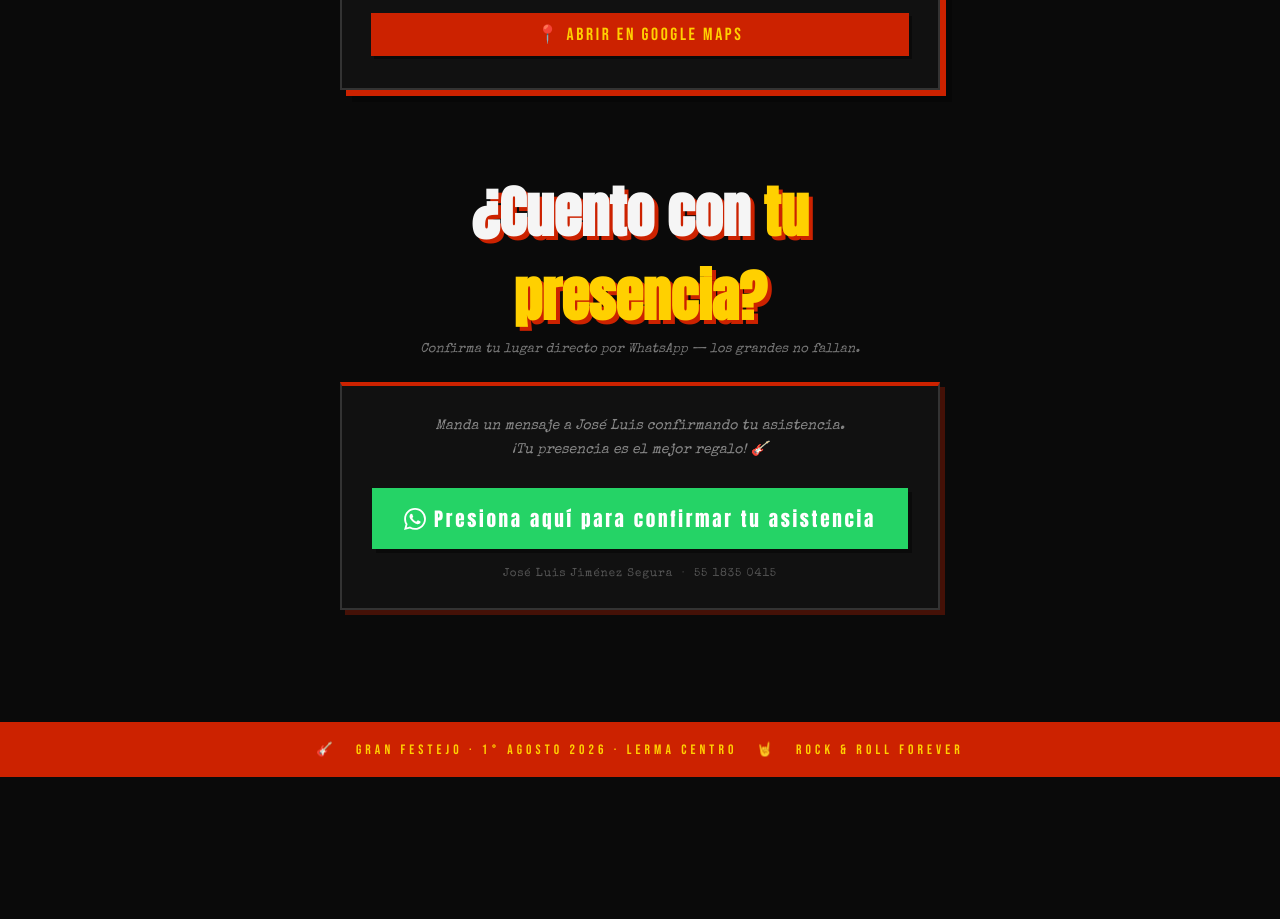
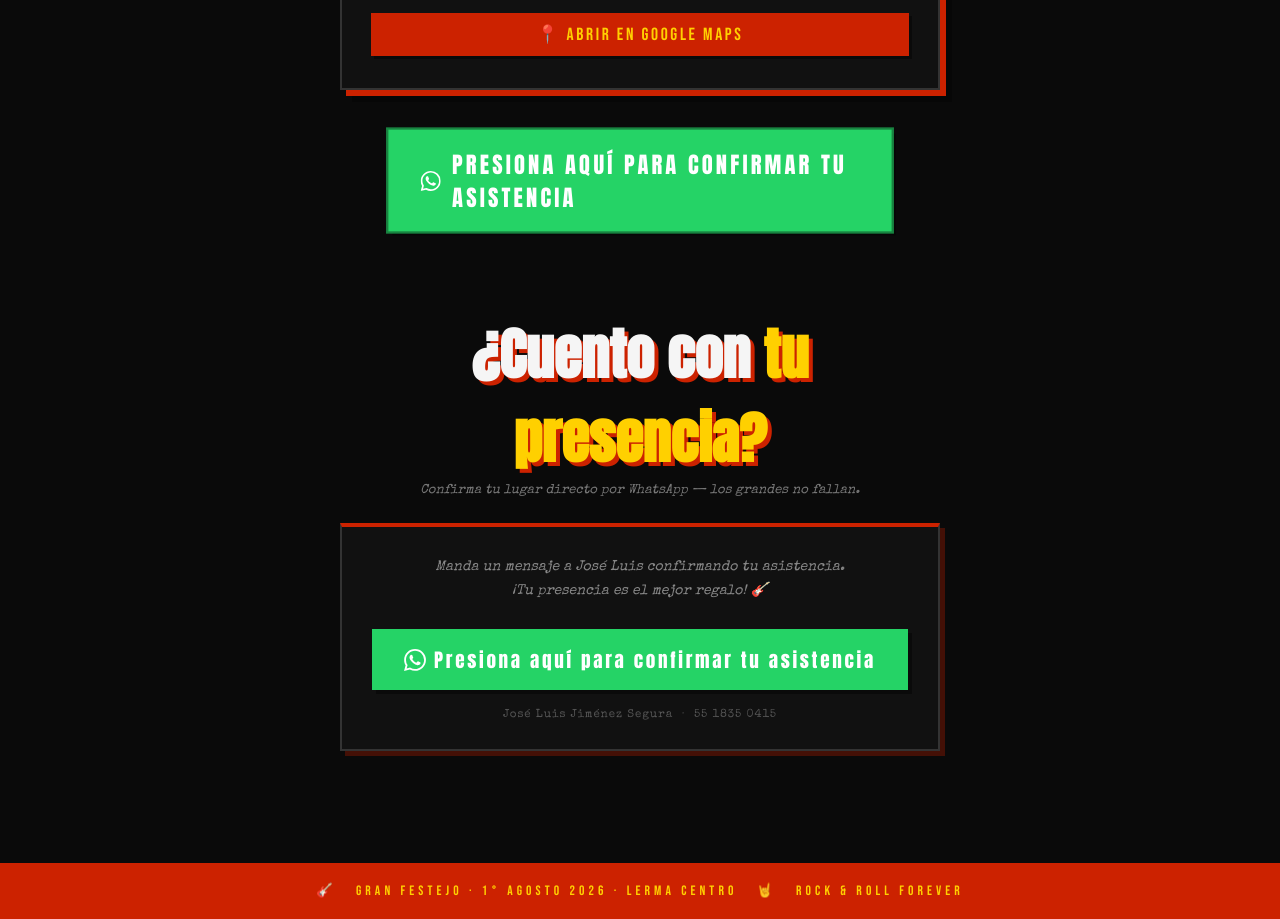
Before and after one commit to cjhirashi/invitacion-ana-luis, a plain HTML site: page index.html in a window 1280 px wide. Shown: the part 1889-2808 px from the top of the page. Before the commit the page ends 2666 px from the top, so only its background shows below. Drawn offline with nearby package versions, Linux system fonts and the light colour scheme.

Commit message:
Add pulsing WhatsApp confirmation button between map and RSVP

```diff
--- a/index.html
+++ b/index.html
@@ -427,6 +427,35 @@
       white-space: nowrap;
     }
 
+    /* ── WHATSAPP PULSE BUTTON ───────────────────────────── */
+    @keyframes pulse-ring {
+      0%   { transform: scale(1);   box-shadow: 0 0 0 0 rgba(37,211,102,.7), 4px 4px 0 rgba(0,0,0,.4); }
+      50%  { transform: scale(1.05); box-shadow: 0 0 0 18px rgba(37,211,102,0), 4px 4px 0 rgba(0,0,0,.4); }
+      100% { transform: scale(1);   box-shadow: 0 0 0 0 rgba(37,211,102,.7), 4px 4px 0 rgba(0,0,0,.4); }
+    }
+    .btn-wa-pulse {
+      display: flex;
+      align-items: center;
+      justify-content: center;
+      gap: .7rem;
+      background: #25D366;
+      color: #fff;
+      text-decoration: none;
+      font-family: 'Anton', sans-serif;
+      font-size: clamp(1.1rem, 4vw, 1.4rem);
+      letter-spacing: .14em;
+      text-transform: uppercase;
+      padding: 1.1rem 2rem;
+      max-width: 500px;
+      margin: 2.5rem auto;
+      box-shadow: 4px 4px 0 rgba(0,0,0,.4);
+      animation: pulse-ring 1.6s ease-in-out infinite;
+      position: relative;
+      z-index: 10;
+    }
+    .btn-wa-pulse:hover  { background: #20BA5A; animation-play-state: paused; }
+    .btn-wa-pulse:active { transform: scale(.97); }
+
     @media (max-width: 480px) {
       .setlist, .rsvp-section { margin-left: 1rem; margin-right: 1rem; }
       .setlist { padding: 1.4rem 1rem; }
@@ -669,6 +698,16 @@
     </a>
   </div>
 
+  <!-- BOTÓN WA PULSE -->
+  <a
+    href="https://wa.me/5215518350415?text=¡Hola%20José%20Luis!%20Confirmo%20mi%20asistencia%20a%20tu%20festejo%20del%201°%20de%20agosto%20🤘🎸"
+    target="_blank"
+    rel="noopener noreferrer"
+    class="btn-wa-pulse">
+    <svg width="26" height="26" viewBox="0 0 24 24" fill="currentColor"><path d="M17.472 14.382c-.297-.149-1.758-.867-2.03-.967-.273-.099-.471-.148-.67.15-.197.297-.767.966-.94 1.164-.173.199-.347.223-.644.075-.297-.15-1.255-.463-2.39-1.475-.883-.788-1.48-1.761-1.653-2.059-.173-.297-.018-.458.13-.606.134-.133.298-.347.446-.52.149-.174.198-.298.298-.497.099-.198.05-.371-.025-.52-.075-.149-.669-1.612-.916-2.207-.242-.579-.487-.5-.669-.51-.173-.008-.371-.01-.57-.01-.198 0-.52.074-.792.372-.272.297-1.04 1.016-1.04 2.479 0 1.462 1.065 2.875 1.213 3.074.149.198 2.096 3.2 5.077 4.487.709.306 1.262.489 1.694.625.712.227 1.36.195 1.871.118.571-.085 1.758-.719 2.006-1.413.248-.694.248-1.289.173-1.413-.074-.124-.272-.198-.57-.347m-5.421 7.403h-.004a9.87 9.87 0 01-5.031-1.378l-.361-.214-3.741.982.998-3.648-.235-.374a9.86 9.86 0 01-1.51-5.26c.001-5.45 4.436-9.884 9.888-9.884 2.64 0 5.122 1.03 6.988 2.898a9.825 9.825 0 012.893 6.994c-.003 5.45-4.437 9.884-9.885 9.884m8.413-18.297A11.815 11.815 0 0012.05 0C5.495 0 .16 5.335.157 11.892c0 2.096.547 4.142 1.588 5.945L.057 24l6.305-1.654a11.882 11.882 0 005.683 1.448h.005c6.554 0 11.89-5.335 11.893-11.893a11.821 11.821 0 00-3.48-8.413z"/></svg>
+    Presiona aquí para confirmar tu asistencia
+  </a>
+
   <!-- RSVP WhatsApp -->
   <div class="rsvp-section" style="padding-top:2.5rem;">
     <h2 class="rsvp-heading">¿Cuento con <span>tu presencia?</span></h2>
```
